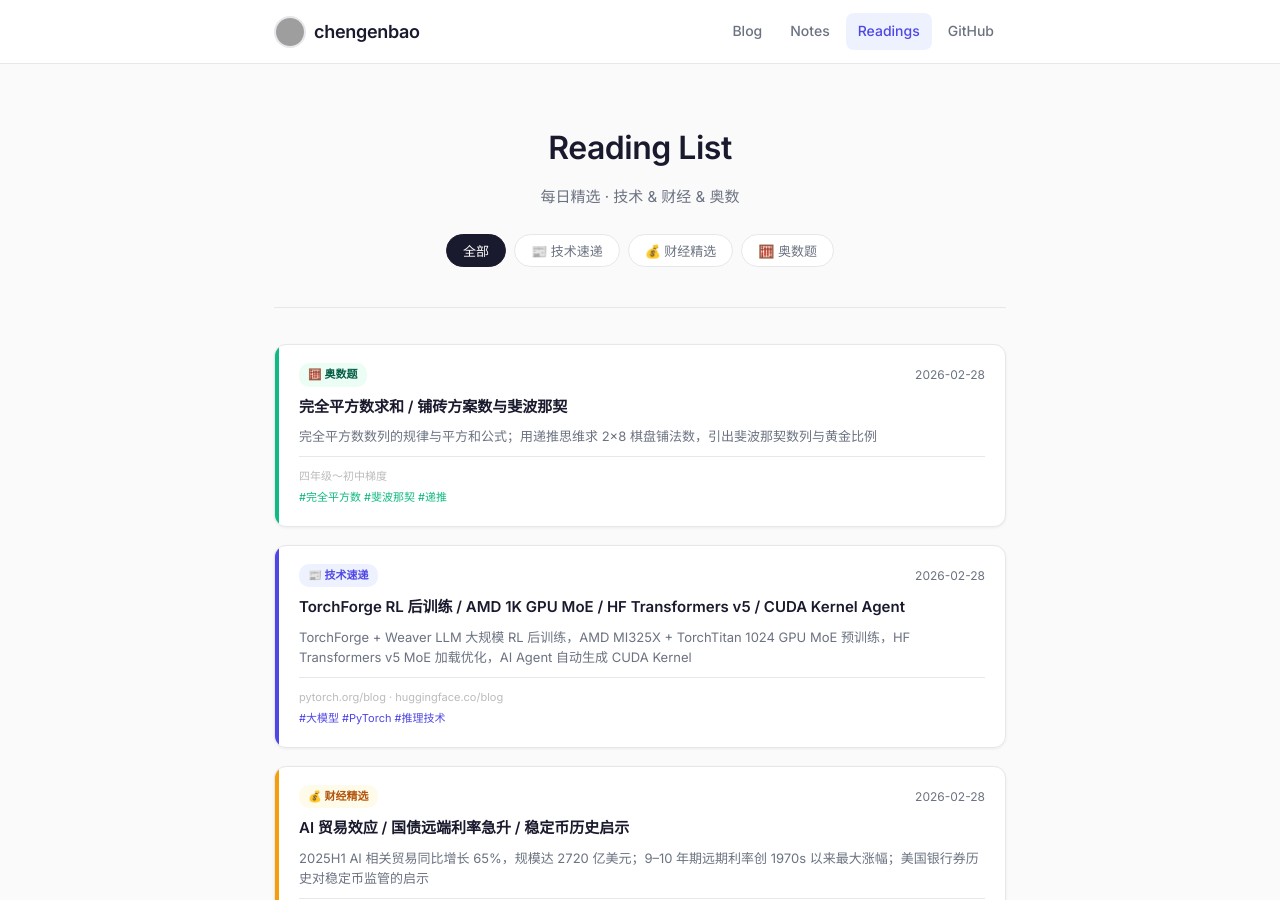
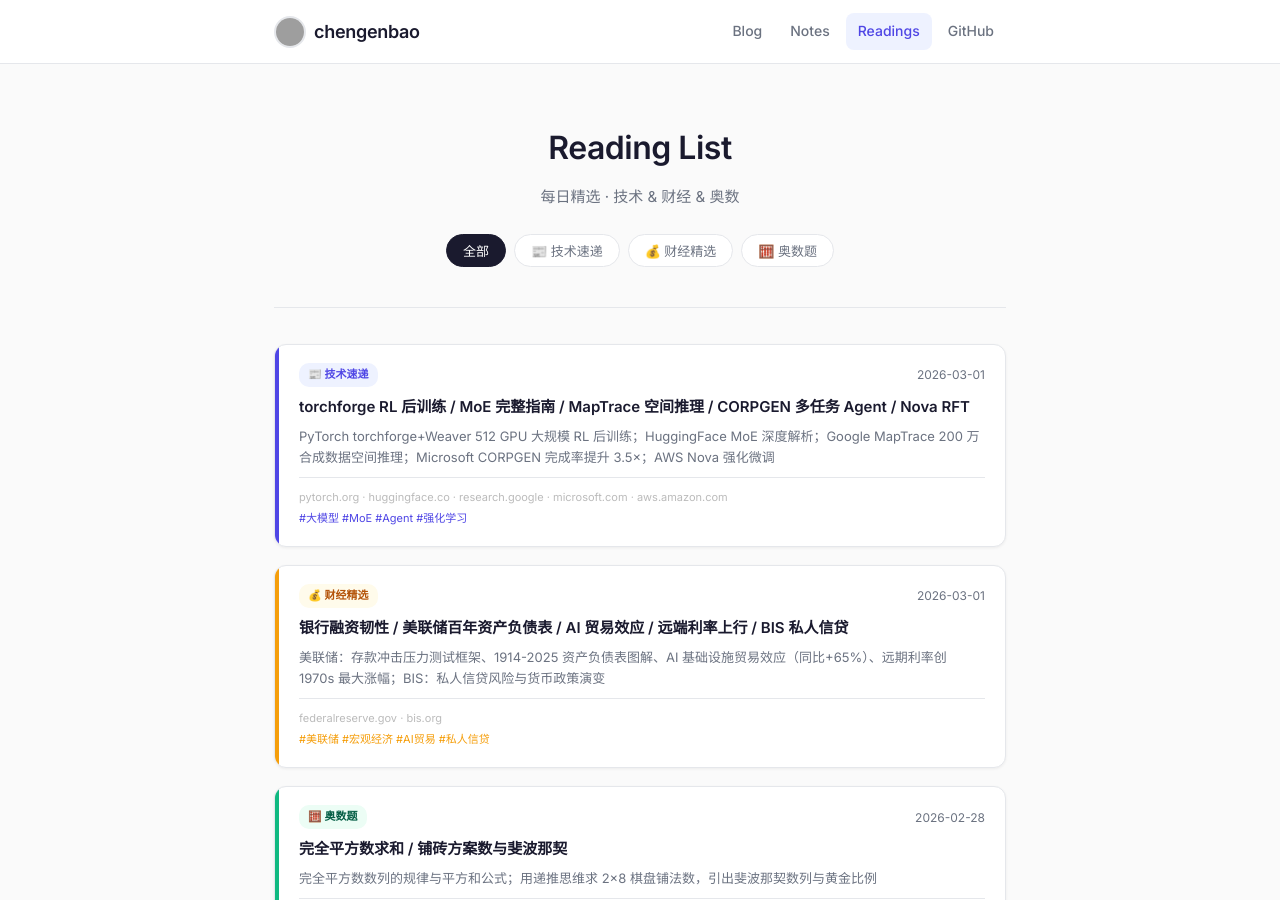
Before and after one commit to chengenbao/chengenbao.github.io, a Jekyll site: the page built from reading-list/index.md, in a window 1280 px wide and 900 px high. Built offline with Jekyll 4.4.1, drawn with Linux system fonts in a browser that asks for light colours; grey boxes are pictures that could not be loaded.

Commit message:
feat: 列表页新增 2026-03-01 两篇卡片，修正 layout 为 reading

```diff
--- a/reading-list/index.md
+++ b/reading-list/index.md
@@ -17,6 +17,38 @@ permalink: /reading-list/
   </div>
 
   <div class="rl-grid">
+
+    <a class="rl-card tech" href="/reading-list/2026-03-01-tech/">
+      <div class="rl-accent"></div>
+      <div class="rl-body">
+        <div class="rl-top">
+          <span class="rl-badge tech">📰 技术速递</span>
+          <time>2026-03-01</time>
+        </div>
+        <h2>torchforge RL 后训练 / MoE 完整指南 / MapTrace 空间推理 / CORPGEN 多任务 Agent / Nova RFT</h2>
+        <p>PyTorch torchforge+Weaver 512 GPU 大规模 RL 后训练；HuggingFace MoE 深度解析；Google MapTrace 200 万合成数据空间推理；Microsoft CORPGEN 完成率提升 3.5×；AWS Nova 强化微调</p>
+        <div class="rl-meta">
+          <span class="rl-source">pytorch.org · huggingface.co · research.google · microsoft.com · aws.amazon.com</span>
+          <span class="rl-tags">#大模型 #MoE #Agent #强化学习</span>
+        </div>
+      </div>
+    </a>
+
+    <a class="rl-card finance" href="/reading-list/2026-03-01-finance/">
+      <div class="rl-accent"></div>
+      <div class="rl-body">
+        <div class="rl-top">
+          <span class="rl-badge finance">💰 财经精选</span>
+          <time>2026-03-01</time>
+        </div>
+        <h2>银行融资韧性 / 美联储百年资产负债表 / AI 贸易效应 / 远端利率上行 / BIS 私人信贷</h2>
+        <p>美联储：存款冲击压力测试框架、1914-2025 资产负债表图解、AI 基础设施贸易效应（同比+65%）、远期利率创 1970s 最大涨幅；BIS：私人信贷风险与货币政策演变</p>
+        <div class="rl-meta">
+          <span class="rl-source">federalreserve.gov · bis.org</span>
+          <span class="rl-tags">#美联储 #宏观经济 #AI贸易 #私人信贷</span>
+        </div>
+      </div>
+    </a>
 
     <a class="rl-card math" href="/reading-list/2026-02-28-math/">
       <div class="rl-accent"></div>
```
Also changed, not shown: _reading_list/2026-03-01-finance.md (+1 -1 lines), _reading_list/2026-03-01-tech.md (+1 -1 lines).
